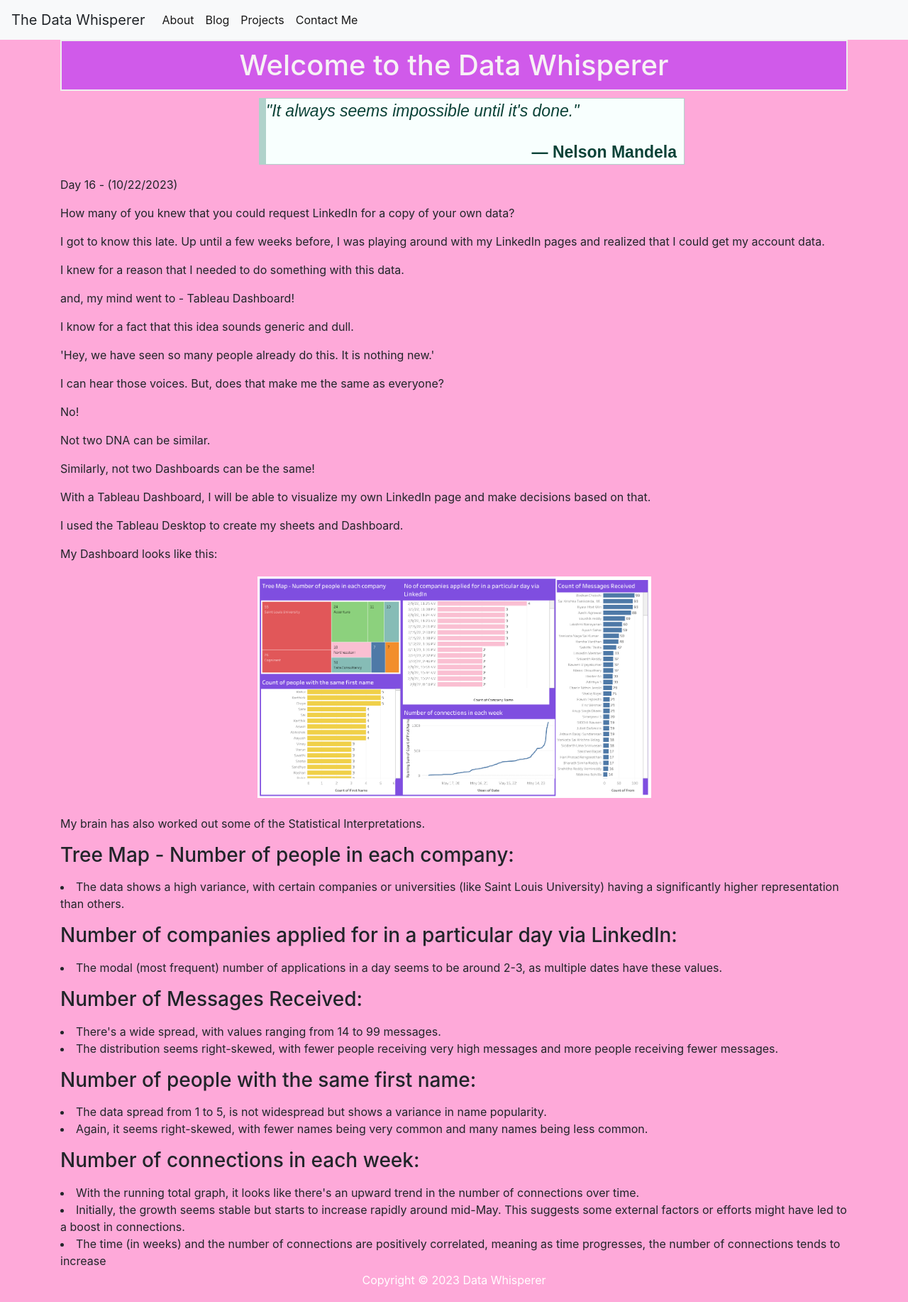
After one commit to vijaayyyyvarshini/datawhisperer, a Flask app: page /17thblog in a window 1280 px wide. The commit adds this page. Shown: the whole page at 71% size. Run offline with Flask 3, Linux system fonts and the light colour scheme; some libraries are stand-ins or nearby versions.

Commit message:
16th day of learning

```diff
--- a/app.py
+++ b/app.py
@@ -166,6 +166,10 @@ def fourtheenthday():
 def fifteenthday():
     return render_template('16blog.html')
 
+@app.route('/17thblog')
+def sixteenthday():
+    return render_template('17blog.html')
+
 
 #direction to projects
 @app.route('/brainstrokeprediction')
--- a/static/css/style.css
+++ b/static/css/style.css
@@ -1,9 +1,9 @@
 h1 {
     border: 2px #eee solid;
-    color: purple;
+    color: rgb(247, 242, 245);
     text-align: center;
     padding: 10px;
-    background-color: pink;
+    background-color: rgb(208, 90, 234);
     margin-top: 40px;
 }
 
--- /dev/null
+++ b/templates/17blog.html
@@ -0,0 +1,82 @@
+{% extends 'base.html' %}
+
+<link rel="stylesheet" href="{{ url_for('static', filename= 'css/style.css') }}">
+{% block content %}
+    <h1>{% block title %} Welcome to the Data Whisperer {% endblock %}</h1>
+
+    <body>
+        <blockquote class="blockquote blockquote--bordered">
+            <p class="blockquote_text">
+                "It always seems impossible until it's done."
+            </p>
+            <p class="blockquote_text blockquote_text_author">
+                Nelson Mandela
+            </p>
+        </blockquote>
+
+        <p>Day 16 - (10/22/2023)</p>
+
+        <p>How many of you knew that you could request LinkedIn for a copy of your own data?</p>
+
+        <p>I got to know this late. Up until a few weeks before, I was playing around with my LinkedIn pages and realized that I could get my account data.</p>
+
+
+        <p>I knew for a reason that I needed to do something with this data.</p>
+
+        <p>and, my mind went to - Tableau Dashboard!</p>
+
+        <p>I know for a fact that this idea sounds generic and dull.</p>
+        <p>'Hey, we have seen so many people already do this. It is nothing new.'</p>
+        <p>I can hear those voices. But, does that make me the same as everyone?</p>
+        <p>No! </p>
+
+        <p>Not two DNA can be similar.</p>
+        <p>Similarly, not two Dashboards can be the same!</p>
+        <p>With a Tableau Dashboard, I will be able to visualize my own LinkedIn page and make decisions based on that. </p>
+
+        <p>I used the Tableau Desktop to create my sheets and Dashboard.</p>
+
+        <p>My Dashboard looks like this:</p>
+
+        <div class="image-container">
+            <img src="/static/images/dashboard.png" class="image" alt="LinkedIn Dashboards">
+        </div>
+
+        <br>
+        <p>My brain has also worked out some of the Statistical Interpretations.</p>
+
+        <p><h3>Tree Map - Number of people in each company:</h3></p>
+
+        <li>The data shows a high variance, with certain companies or universities (like Saint Louis University) having a significantly higher representation than others.
+        </li>
+
+        <p><h3> Number of companies applied for in a particular day via LinkedIn:</h3></p>
+
+        <li>The modal (most frequent) number of applications in a day seems to be around 2-3, as multiple dates have these values.</li>
+
+        <p><h3> Number of Messages Received:</h3></p>
+
+        <li>There's a wide spread, with values ranging from 14 to 99 messages.</li>
+        <li>The distribution seems right-skewed, with fewer people receiving very high messages and more people receiving fewer messages.</li>
+
+
+        <p><h3> Number of people with the same first name:</h3></p>
+        <li>The data spread from 1 to 5, is not widespread but shows a variance in name popularity.</li>
+        <li>Again, it seems right-skewed, with fewer names being very common and many names being less common.</li>
+
+
+        <p><h3> Number of connections in each week:</h3></p>
+        <li> With the running total graph, it looks like there's an upward trend in the number of connections over time.</li>
+
+        <li>Initially, the growth seems stable but starts to increase rapidly around mid-May. This suggests some external factors or efforts might have led to a boost in connections.</li>
+
+        <li>The time (in weeks) and the number of connections are positively correlated, meaning as time progresses, the number of connections tends to increase</li>
+
+
+        <footer>
+        <p>Copyright © 2023 Data Whisperer</p>
+      </footer>
+
+    </body>
+
+{% endblock %}
--- a/templates/base.html
+++ b/templates/base.html
@@ -6,7 +6,7 @@
     <meta name="viewport" content="width=device-width, initial-scale=1.0, shrink-to-fit=No">
     <link rel="stylesheet" href="{{ url_for('static', filename= 'css/style.css') }}">
     <!-- Bootstrap CSS -->
-    <body style="background-color:lightblue;"></body>
+    <body style="background-color:rgb(254, 169, 217);"></body>
     <link rel="stylesheet" href="https://stackpath.bootstrapcdn.com/bootstrap/4.3.1/css/bootstrap.min.css" integrity="sha384-ggOyR0iXCbMQv3Xipma34MD+dH/1fQ784/j6cY/iJTQUOhcWr7x9JvoRxT2MZw1T" crossorigin="anonymous">
 
     <title>{% block title %} {% endblock %}</title>
--- a/templates/index.html
+++ b/templates/index.html
@@ -54,6 +54,9 @@
            <li class="nav-item active">
             <a class="nav-link" href="/16thblog">Back with a Bang: after Hiatus - Day 15</a>
            </li>
+           <li class="nav-item active">
+            <a class="nav-link" href="/17thblog">LinkedIn Dashboard - Day 16</a>
+           </li>
             </ul>
         </div>
 {% endblock %}
```
Also changed, not shown: static/images/dashboard.png (added).
